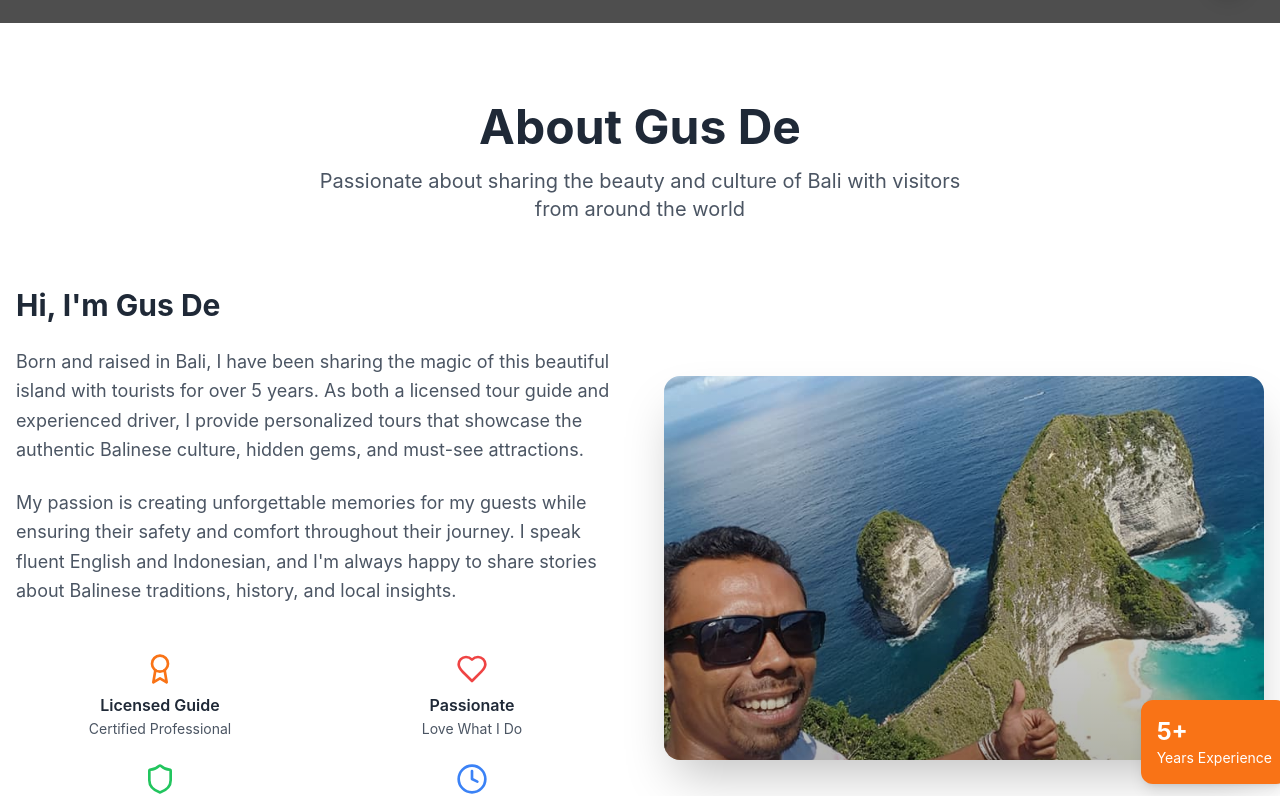
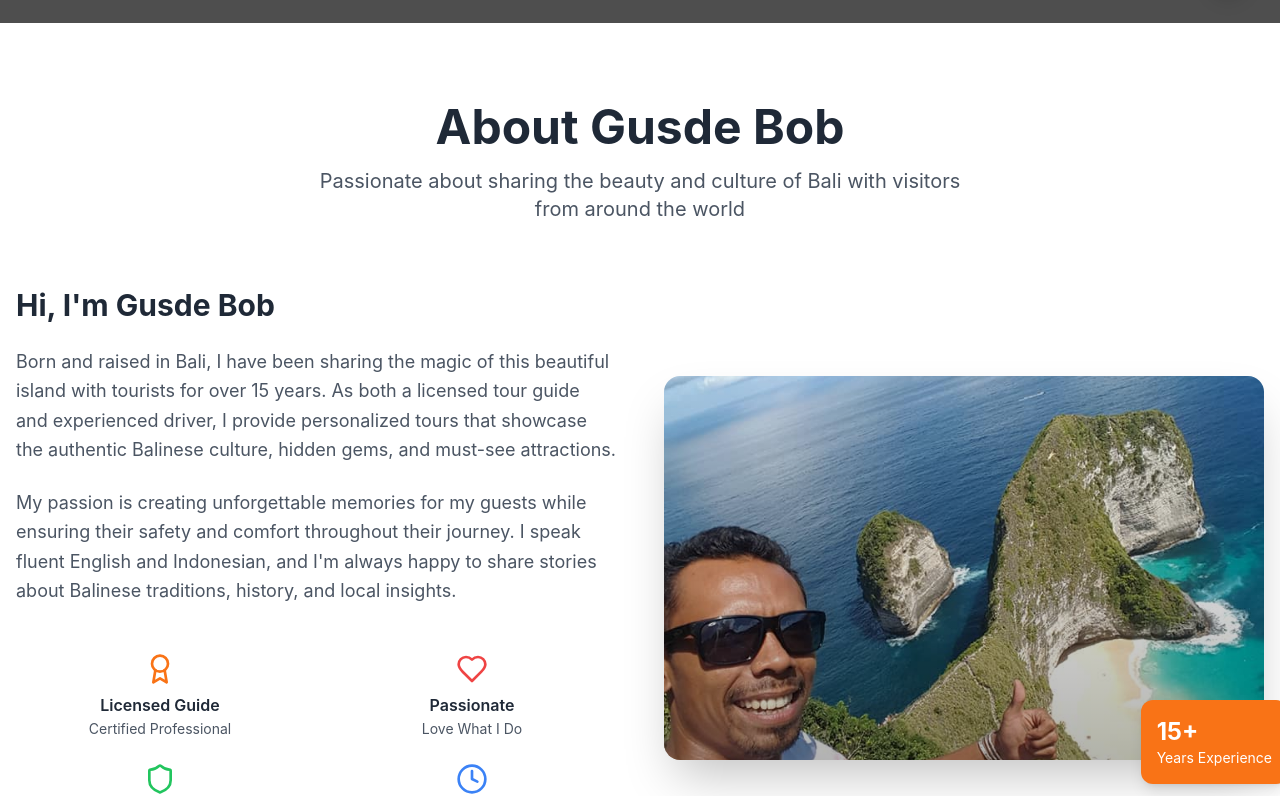
Before and after one commit to KetutSania/Gus-De-Tour-Guide, a React (Vite) app: page / in a window 1280 px wide. Shown: the part 777-1573 px from the top of the page. Built offline with nearby package versions, Linux system fonts and the light colour scheme; grey boxes are pictures that could not be loaded.

Commit message:
update pertemuan pertama ketemu jikdek

```diff
--- a/src/components/About.tsx
+++ b/src/components/About.tsx
@@ -7,7 +7,7 @@ const About = () => {
       <div className="container mx-auto px-4">
         <div className="text-center mb-16">
           <h2 className="text-4xl md:text-5xl font-bold text-gray-800 mb-4">
-            About Gus De
+            About Gusde Bob
           </h2>
           <p className="text-xl text-gray-600 max-w-2xl mx-auto">
             Passionate about sharing the beauty and culture of Bali with visitors from around the world
@@ -17,11 +17,11 @@ const About = () => {
         <div className="grid md:grid-cols-2 gap-12 items-center">
           <div className="space-y-6">
             <h3 className="text-3xl font-bold text-gray-800 mb-4">
-              Hi, I'm Gus De
+              Hi, I'm Gusde Bob
             </h3>
             <p className="text-gray-600 text-lg leading-relaxed">
               Born and raised in Bali, I have been sharing the magic of this beautiful island with tourists
-              for over 5 years. As both a licensed tour guide and experienced driver, I provide personalized
+              for over 15 years. As both a licensed tour guide and experienced driver, I provide personalized
               tours that showcase the authentic Balinese culture, hidden gems, and must-see attractions.
             </p>
             <p className="text-gray-600 text-lg leading-relaxed">
@@ -64,7 +64,7 @@ const About = () => {
               <div className="absolute inset-0 bg-gradient-to-t from-black/30 to-transparent"></div>
             </div>
             <div className="absolute -bottom-6 -right-6 bg-orange-500 text-white p-4 rounded-xl shadow-lg">
-              <p className="font-bold text-2xl">5+</p>
+              <p className="font-bold text-2xl">15+</p>
               <p className="text-sm">Years Experience</p>
             </div>
           </div>
--- a/src/components/Contact.tsx
+++ b/src/components/Contact.tsx
@@ -54,7 +54,7 @@ const Contact = () => {
                 <Mail className="h-6 w-6 text-blue-400" />
                 <div>
                   <p className="font-medium">Email</p>
-                  <p className="text-gray-300">jikdek@gmail.com</p>
+                  <p className="text-gray-300">gustigusde84@gmail.com</p>
                 </div>
               </div>
 
@@ -98,15 +98,15 @@ const Contact = () => {
             <div className="space-y-4 mb-6">
               <div className="flex justify-between items-center bg-white/20 rounded-lg p-3">
                 <span>Half Day Tour</span>
-                <span className="font-semibold">From $30</span>
+                <span className="font-semibold">From $35</span>
               </div>
               <div className="flex justify-between items-center bg-white/20 rounded-lg p-3">
                 <span>Full Day Tour</span>
-                <span className="font-semibold">From $50</span>
+                <span className="font-semibold">From $60</span>
               </div>
               <div className="flex justify-between items-center bg-white/20 rounded-lg p-3">
-                <span>Airport Transfer</span>
-                <span className="font-semibold">From $15</span>
+                <span>Airport Transportr</span>
+                <span className="font-semibold">From $35</span>
               </div>
             </div>
 
```
